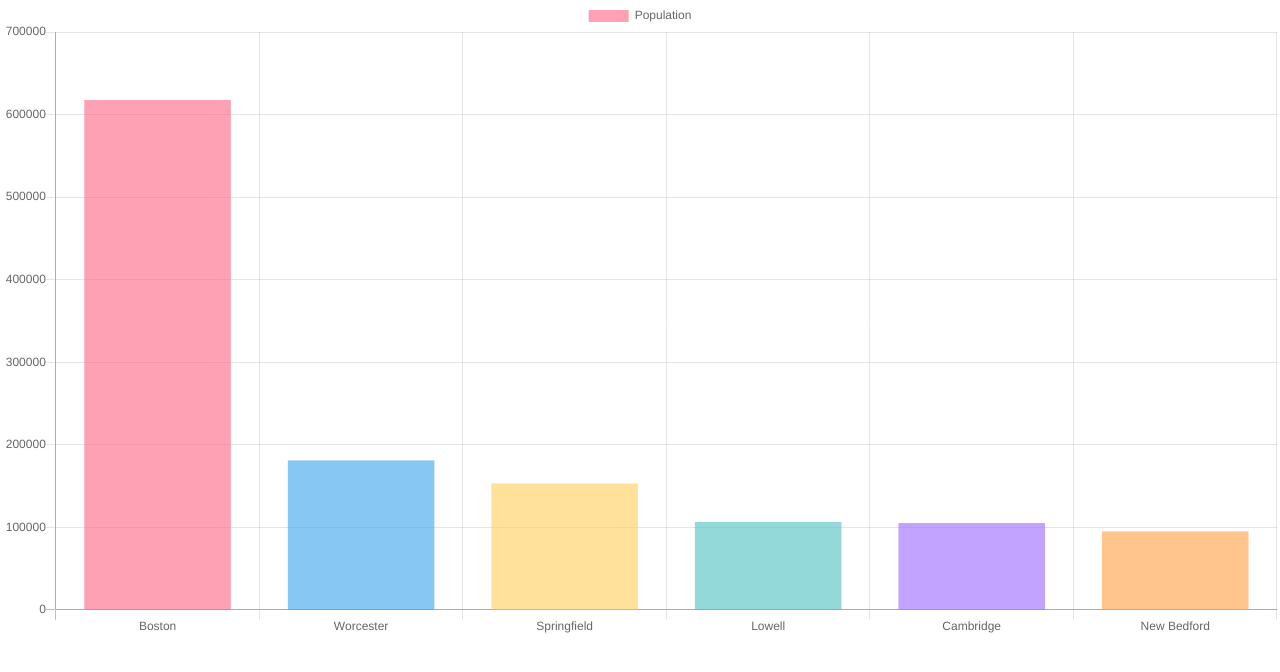
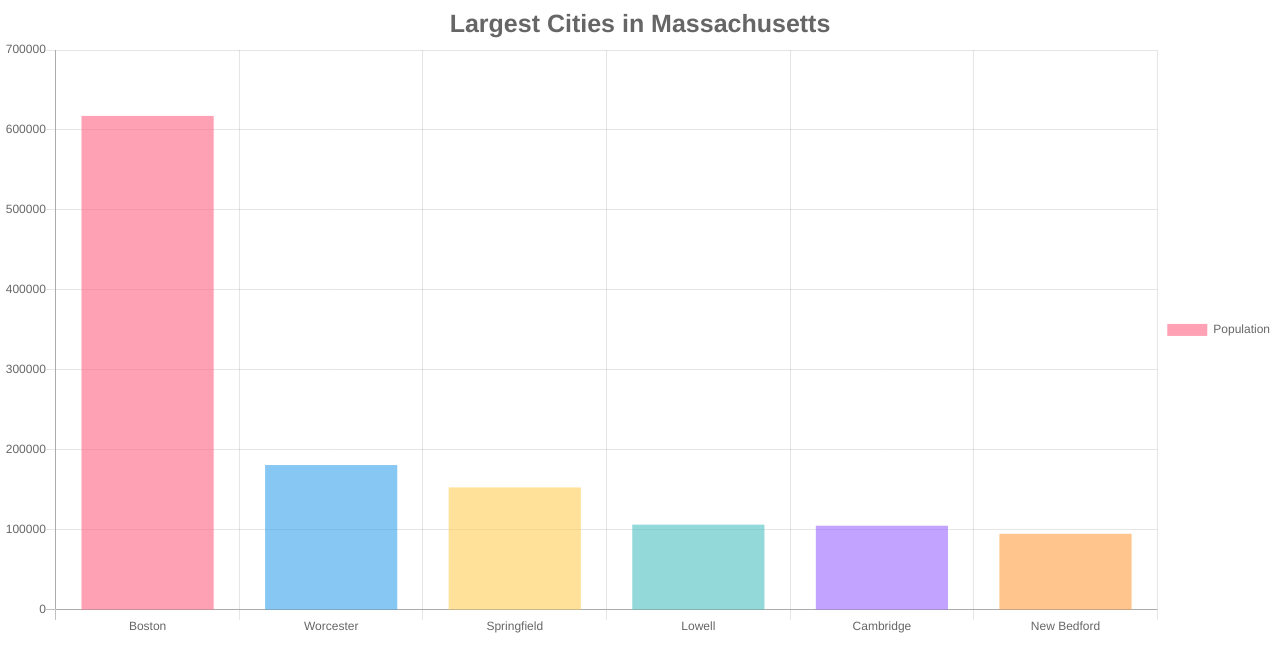
Before and after one commit to tommyrharper/playing-with-graphs-react, a React (Create React App) app: page / in a window 1280 px wide. Shown: the top 672 px of the page. Built offline with nearby package versions, Linux system fonts and the light colour scheme.

Commit message:
Add title and change legend

```diff
--- a/src/components/Chart.js
+++ b/src/components/Chart.js
@@ -37,7 +37,17 @@ class Chart extends Component {
       <div className="cart">
         <Bar
           data={this.state.chartData}
-          options={{}}
+          options={{
+            title:{
+              display:true,
+              text:'Largest Cities in Massachusetts',
+              fontSize:25
+            },
+            legend:{
+              display:true,
+              position:'right'
+            }
+          }}
           />
       </div>
     )
```
